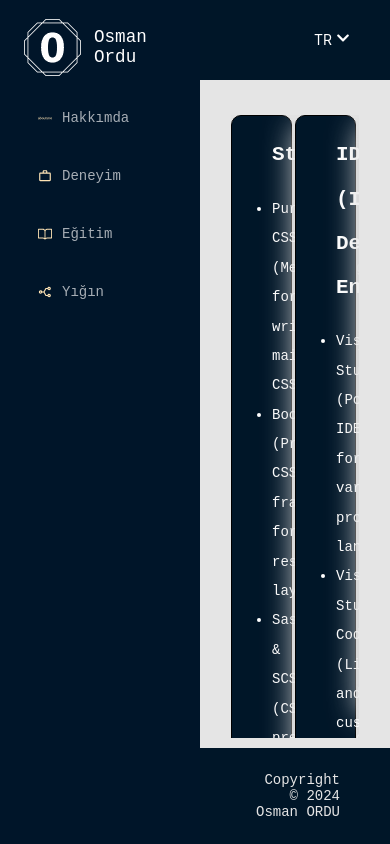
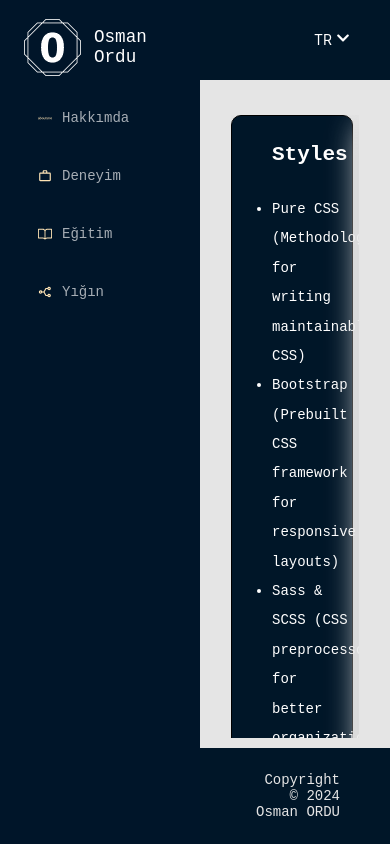
Before and after one commit to Osman-ordu/porfolio, a React (Vite) app: page /stack in a window 390 px wide. Built offline with nearby package versions, Linux system fonts and the light colour scheme; a web font is replaced by a local one.

Commit message:
Implemented slider responsive  breakpoint

```diff
--- a/src/components/slider/index.jsx
+++ b/src/components/slider/index.jsx
@@ -11,7 +11,17 @@ const CSlider = ({children}) => {
         slidesToShow: 2,
         slidesToScroll: 1,
         arrows:false,
-        dots:true
+        dots:true,
+        responsive: [
+          {
+            breakpoint: 1024,
+            settings: {
+              slidesToShow: 1,
+              slidesToScroll: 1,
+              dots: true
+            }
+          },
+        ]
       };
   return (
     <Slider {...settings}>
```
